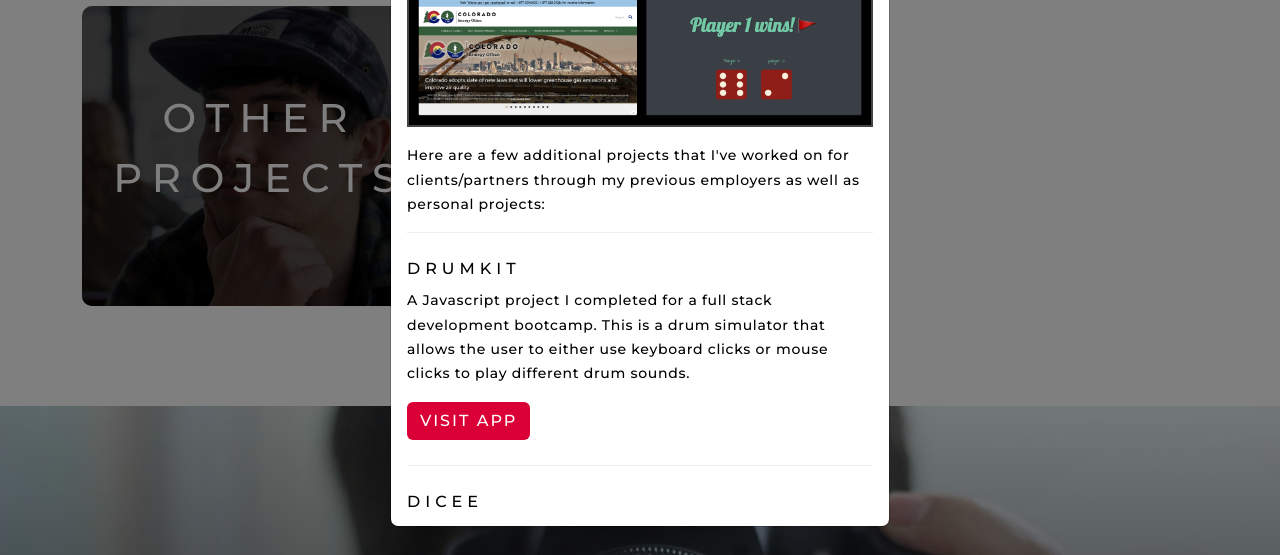
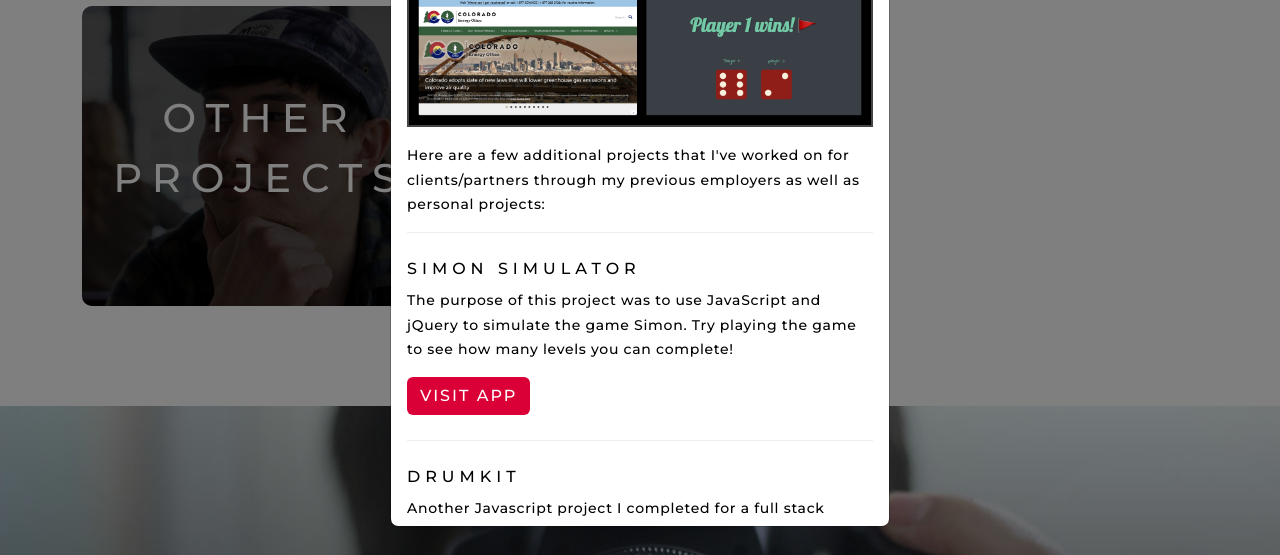
Before and after one commit to rychu303/rychu303.github.io, a plain HTML site: page index.html in a window 1280 px wide. Both pictures are taken after a click on the link "OTHER PROJECTS". Shown: the part 2126-2681 px from the top of the page. Drawn offline with nearby package versions, Linux system fonts and the light colour scheme.

Commit message:
updating with simon game

```diff
--- a/index.html
+++ b/index.html
@@ -341,14 +341,14 @@
 
               <ul class='projects-list'>
                 <li class='projects-list-item'>
-                  <h6>Drumkit</h6>
-                  <p>A Javascript project I completed for a full stack development bootcamp. This is a drum simulator that allows the user to either use keyboard clicks or mouse clicks to play different drum sounds.</p>
-                  <a type="button" class="btn primary-btn projects-list-btn" href="Drum Kit/index.html" target="_blank">Visit App</a>
+                  <h6>Simon Simulator</h6>
+                  <p>The purpose of this project was to use JavaScript and jQuery to simulate the game Simon. Try playing the game to see how many levels you can complete!</p>
+                  <a type="button" class="btn primary-btn projects-list-btn" href="Simon Game/index.html" target="_blank">Visit App</a>
                 </li>
                 <li class='projects-list-item'>
-                  <h6>Dicee</h6>
-                  <p>Another Javascript project I created during my bootcamp using a simple randomizer to create a 2-player dice rolling game.</p>
-                  <a type="button" class="btn primary-btn projects-list-btn" href="Dicee/dicee_index.html" target="_blank">Visit App</a>
+                  <h6>Drumkit</h6>
+                  <p>Another Javascript project I completed for a full stack development bootcamp. This is a drum simulator that allows the user to either use keyboard clicks or mouse clicks to play different drum sounds.</p>
+                  <a type="button" class="btn primary-btn projects-list-btn" href="Drum Kit/index.html" target="_blank">Visit App</a>
                 </li>
                 <li class='projects-list-item'>
                   <h6>Colorado Energy Office</h6>
```
